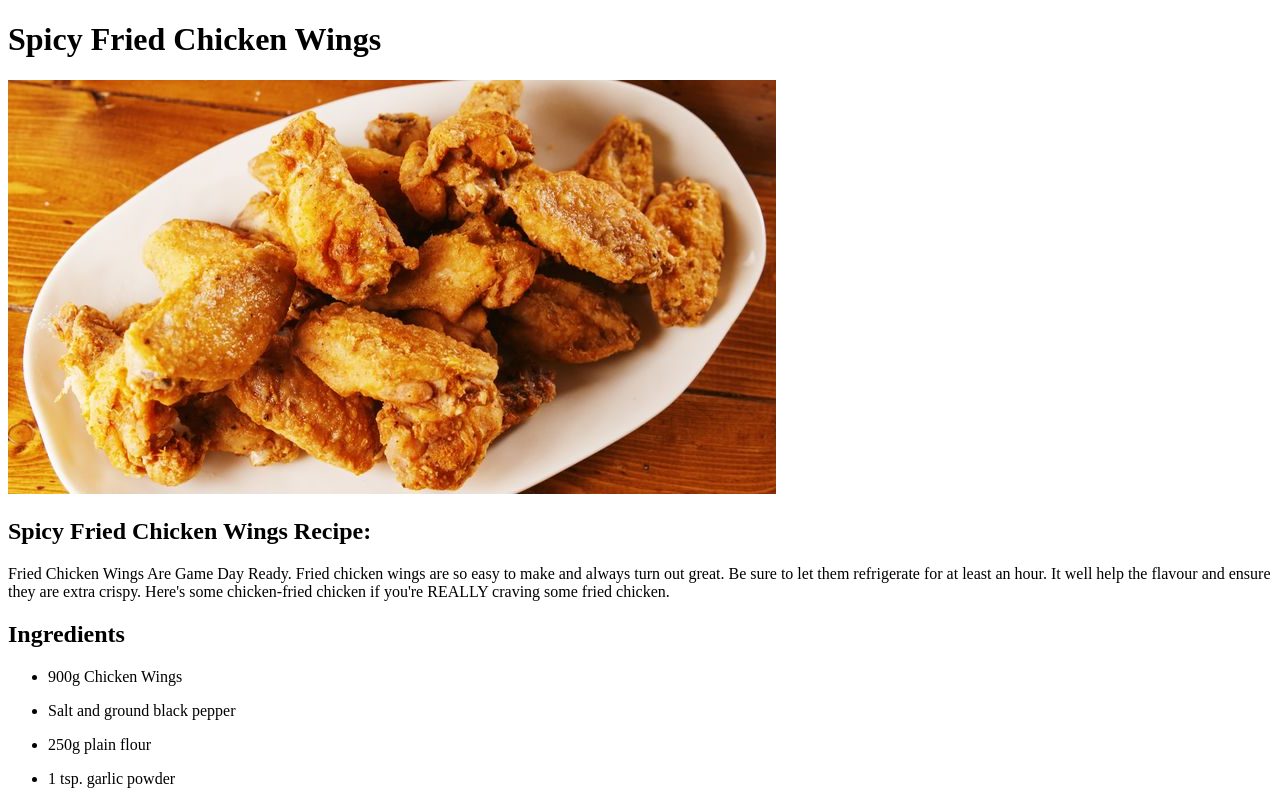
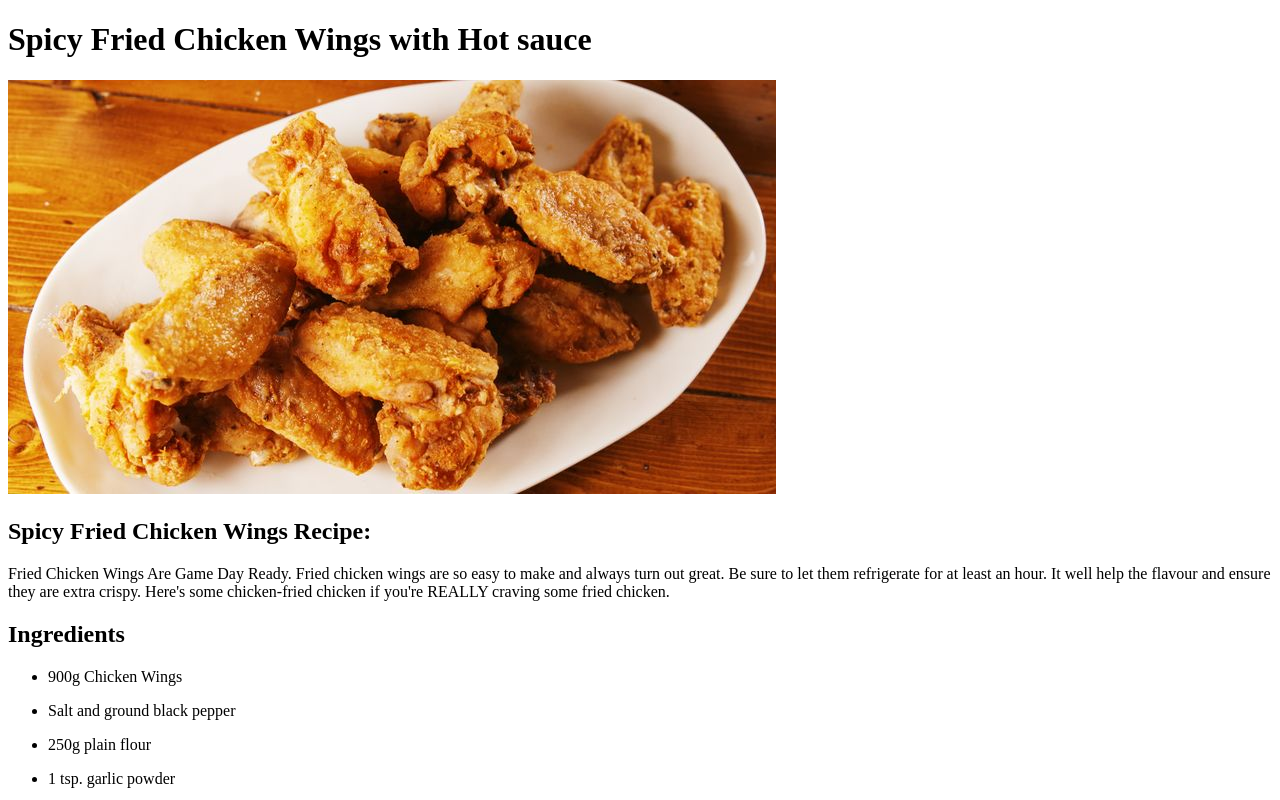
Before and after one commit to SonamGolay/odin-recipes, a plain HTML site: page recipes/friedchickenwings.html in a window 1280 px wide. Shown: the top 800 px of the page. Drawn offline with Linux system fonts and the light colour scheme.

Commit message:
add hot sauce text into the first heading

```diff
--- a/recipes/friedchickenwings.html
+++ b/recipes/friedchickenwings.html
@@ -11,7 +11,7 @@
     <!--Use this website to finish of this webpage https://www.delish.com/uk/cooking/recipes/a30975501/fried-chicken-wings-recipe/ -->
     <!-- practicing git add and git commits example -->
 
-    <h1>Spicy Fried Chicken Wings</h1>
+    <h1>Spicy Fried Chicken Wings with Hot sauce</h1>
 
     <img src="../images/friedchickenwings.jpg" alt="Image of spicy fried chickenwings">
 
```
